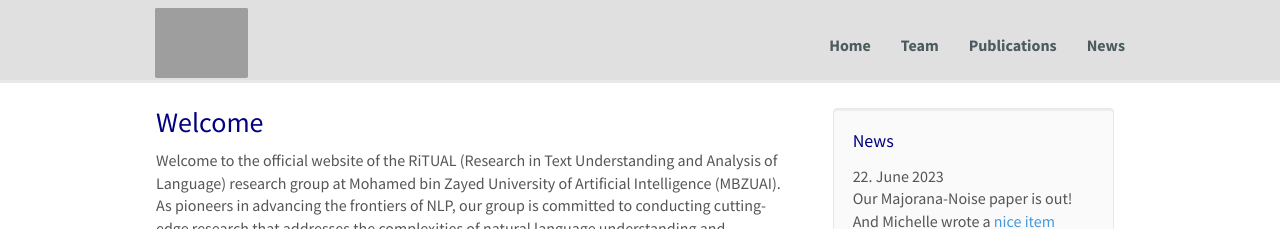
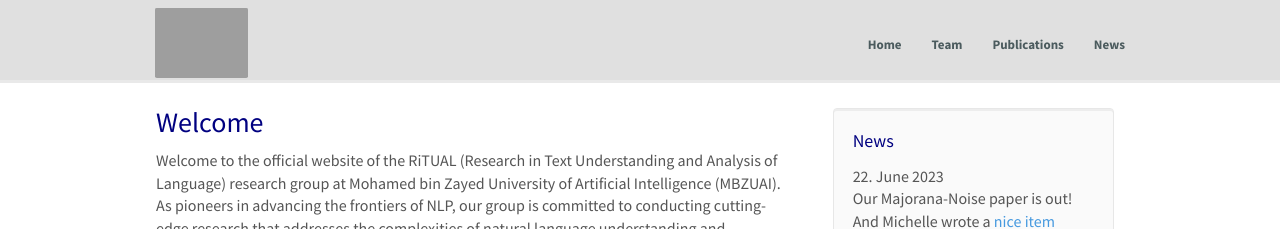
Before and after one commit to toqeerehsan/RiTUAL, a Jekyll site: the page built from _pages/home.md, in a window 1280 px wide. Shown: the top 229 px of the page. Built offline with Jekyll 4.4.1, drawn with Linux system fonts in a browser that asks for light colours; nearby versions of some CDN libraries.

Commit message:
updated page(s)

```diff
--- a/css/main.scss
+++ b/css/main.scss
@@ -284,3 +284,7 @@
 .footer-bg{
   background-color: transparent;
 }
+
+.collapse{
+    font-size: small;
+}
```
